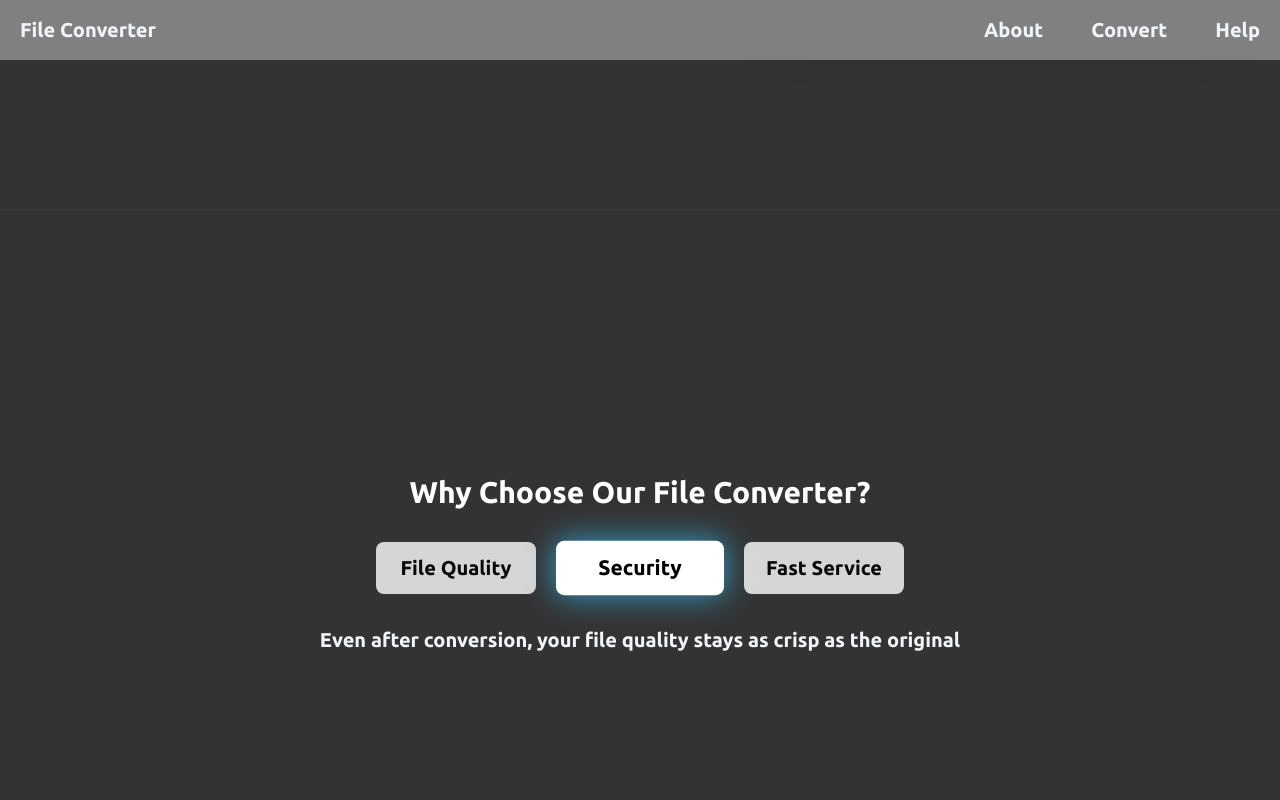
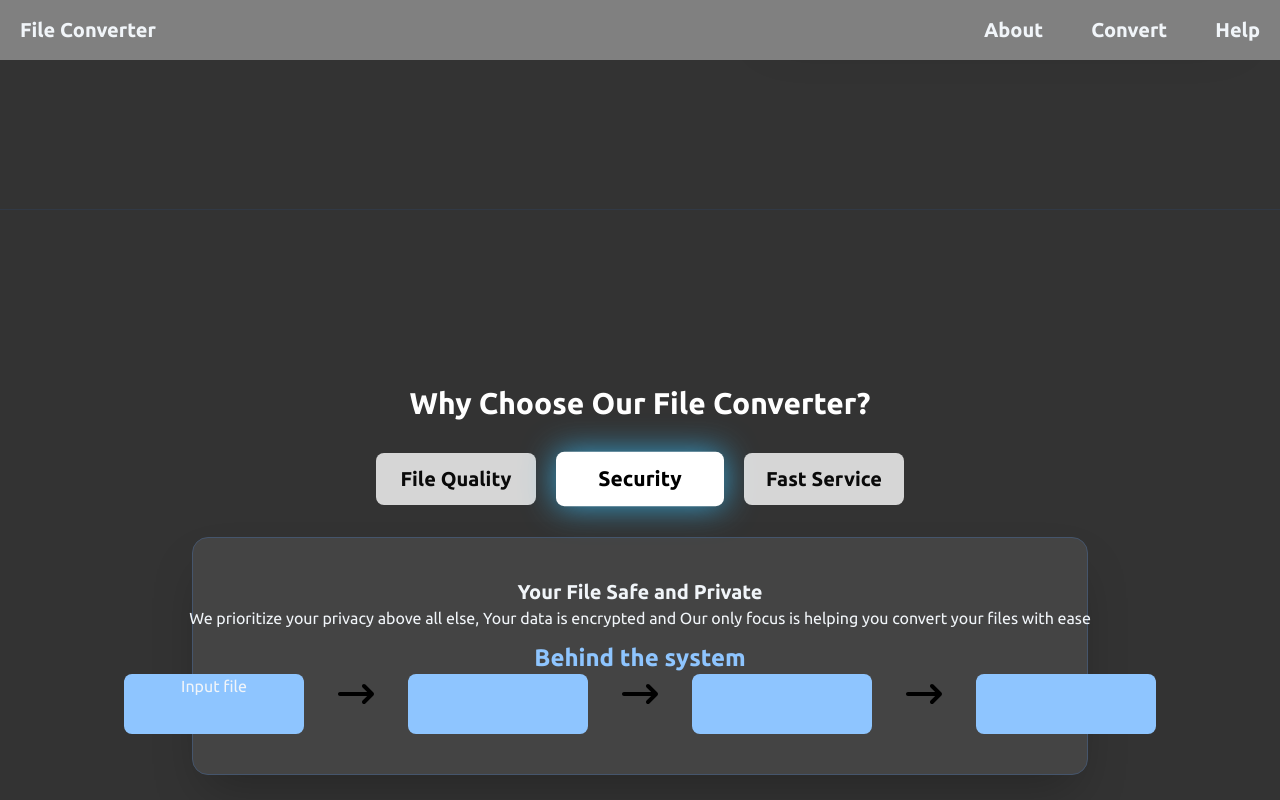
Before and after one commit to Carmeloanthony1/File-Converter, a React (Vite) app in the folder client/: page /about in a window 1280 px wide. Both pictures are taken after a click on the button "Security". Shown: the part 591-1391 px from the top of the page. Built offline with nearby package versions, Linux system fonts and the light colour scheme.

Commit message:
menambahkan draft design untuk security

```diff
--- a/client/src/About.jsx
+++ b/client/src/About.jsx
@@ -1,5 +1,5 @@
 import { Link } from "react-router-dom";
-import { useState, useEffect } from "react";
+import { useState, useEffect, act } from "react";
 import { motion, AnimatePresence } from "framer-motion";
 
 const words = ["Change", "Manage", "Convert"];
@@ -102,16 +102,17 @@ export default function About() {
                 }`} > Fast Service
               </button>
             </div>
-            {/* Deskripsi */}
-            <p className="text-xl font-bold">Even after conversion, your file quality stays as crisp as the original</p>
+
           {/* Slider Container */}
-            <div className="w-full max-w-2xl min-h-[#420px] flex items-center justify-center">
+            <div className="w-full max-w-4xl min-h-[#420px] flex items-center justify-center">
                 <AnimatePresence mode="wait">
                     {activeTab === "quality" && (
                     <motion.div
                         key="quality" initial= {{ opacity: 0, y: 15}}
                         animate = {{ opacity: 1, y: 0}} exit={{ opacity: 0, y:-15 }}
                         transition={{ duration: 0.25 }} className="w-full flex flex-col items-center">
+                                    {/* Deskripsi */}
+                        <p className="text-xl font-bold mb-3">Even after conversion, your file quality stays as crisp as the original</p>
                         <div className="relative w-full max-w-2xl h-[360px] rounded-2xl overflow-hidden shadow-2xl border border-slate-600 select-none">
                             <img
                                 src="/after_photo.png"
@@ -155,6 +156,32 @@ export default function About() {
                         </div>
                     </motion.div>
                 )}
+                {activeTab === "security" && (
+                    <motion.div key = "security" initial= {{ opacity: 0, y: 15}}
+                        animate = {{ opacity: 1, y: 0}} exit={{ opacity: 0, y:-15 }}
+                        transition={{ duration: 0.25 }} className="w-full bg-[#444] border border-slate-600 rounded-2xl p-10 text-center shadow-2xl flex flex-col items-center justify-center min-h-[#360px]">
+                    <div>
+                        <h2 className="text-xl font-bold">Your File Safe and Private</h2>
+                        <p>We prioritize your privacy above all else, Your data is encrypted and Our only focus is helping you convert your files with ease</p>
+                        <h2 className="text-2xl font-bold mt-3 text-blue-300">Behind the system</h2>
+                        <div className="flex flex-cols gap-3">
+                            <div className="bg-blue-300 w-45 h-15 rounded-lg">Input file</div>
+                            <svg xmlns="http://www.w3.org/2000/svg" viewBox="0 0 640 640" className="w-20 h-10">
+                                <path d="M598.6 342.6C611.1 330.1 611.1 309.8 598.6 297.3L470.6 169.3C458.1 156.8 437.8 156.8 425.3 169.3C412.8 181.8 412.8 202.1 425.3 214.6L498.7 288L64 288C46.3 288 32 302.3 32 320C32 337.7 46.3 352 64 352L498.7 352L425.3 425.4C412.8 437.9 412.8 458.2 425.3 470.7C437.8 483.2 458.1 483.2 470.6 470.7L598.6 342.7z"/>
+                            </svg>
+                            <div className="bg-blue-300 w-45 h-15 rounded-lg"></div>
+                            <svg xmlns="http://www.w3.org/2000/svg" viewBox="0 0 640 640" className="w-20 h-10">
+                                <path d="M598.6 342.6C611.1 330.1 611.1 309.8 598.6 297.3L470.6 169.3C458.1 156.8 437.8 156.8 425.3 169.3C412.8 181.8 412.8 202.1 425.3 214.6L498.7 288L64 288C46.3 288 32 302.3 32 320C32 337.7 46.3 352 64 352L498.7 352L425.3 425.4C412.8 437.9 412.8 458.2 425.3 470.7C437.8 483.2 458.1 483.2 470.6 470.7L598.6 342.7z"/>
+                            </svg>
+                            <div className="bg-blue-300 w-45 h-15 rounded-lg"></div>
+                            <svg xmlns="http://www.w3.org/2000/svg" viewBox="0 0 640 640" className="w-20 h-10">
+                                <path d="M598.6 342.6C611.1 330.1 611.1 309.8 598.6 297.3L470.6 169.3C458.1 156.8 437.8 156.8 425.3 169.3C412.8 181.8 412.8 202.1 425.3 214.6L498.7 288L64 288C46.3 288 32 302.3 32 320C32 337.7 46.3 352 64 352L498.7 352L425.3 425.4C412.8 437.9 412.8 458.2 425.3 470.7C437.8 483.2 458.1 483.2 470.6 470.7L598.6 342.7z"/>
+                            </svg>
+                            <div className="bg-blue-300 w-45 h-15 rounded-lg"></div>
+                        </div>
+                    </div>
+                    </motion.div>
+                )}
                 </AnimatePresence>
             </div>
           </div>
```
